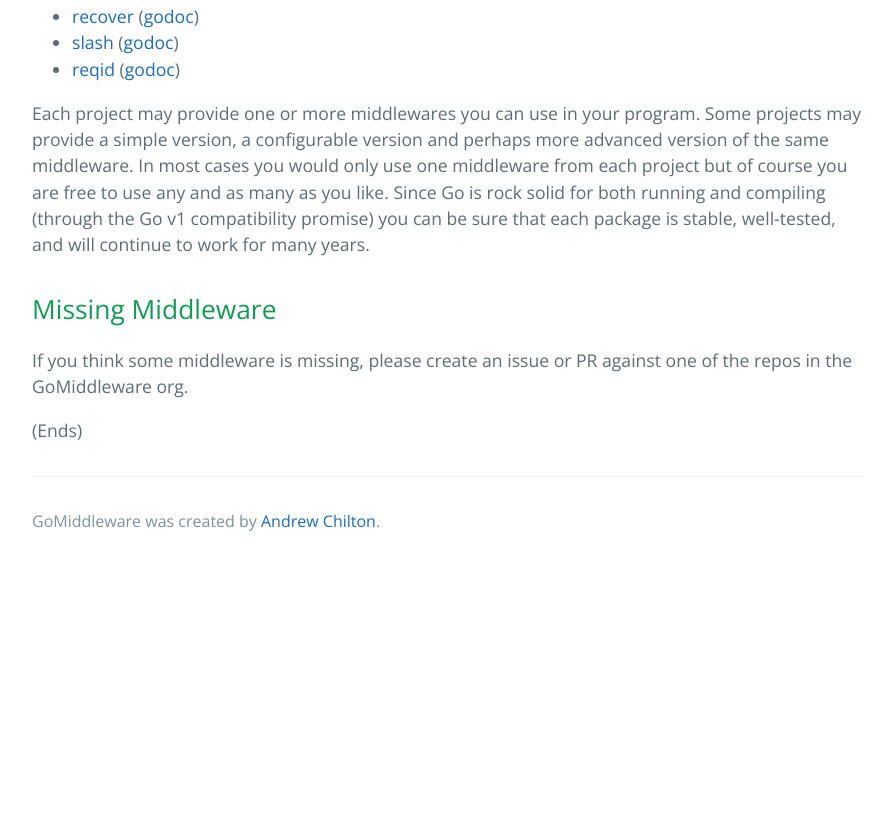
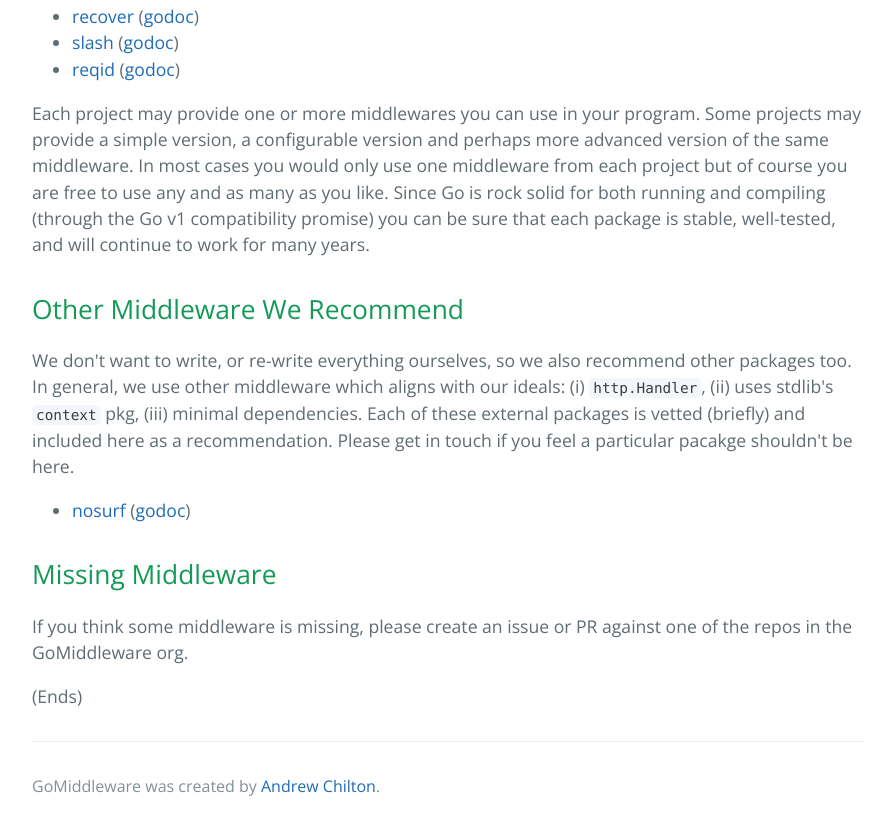
Before and after one commit to gomiddleware/gomiddleware.github.io, a plain HTML site: page index.html in a window 1280 px wide. Shown: the part 1223-2053 px from the top of the page, without its empty margins (192-1087 px from the left). Before the commit the page ends 1788 px from the top, so only its background shows below. Drawn offline with nearby package versions, Linux system fonts and the light colour scheme.

Commit message:
Added other middleware we recommend

```diff
--- a/index.html
+++ b/index.html
@@ -12,7 +12,7 @@
   <body>
     <section class="page-header">
       <h1 class="project-name">Standard GoLang HTTP Middleware.</h1>
-      <h2 class="project-tagline">Our aim: (i) http.Handler interface, (ii) `context`, (iii) minimal dependencies</h2>
+      <h2 class="project-tagline">Our aim: (1) http.Handler interface, (2) `context`, (3) minimal dependencies.</h2>
     </section>
 
     <section class="main-content">
@@ -78,6 +78,22 @@
 
       <h2>
         <a id="todo" class="anchor" href="#todo" aria-hidden="true"></a>
+        Other Middleware We Recommend
+      </h2>
+
+      <p>
+        We don't want to write, or re-write everything ourselves, so we also recommend other packages too.  In general,
+        we use other middleware which aligns with our ideals: (i) <code>http.Handler</code>, (ii) uses
+        stdlib's <code>context</code> pkg, (iii) minimal dependencies. Each of these external packages is vetted (briefly)
+        and included here as a recommendation. Please get in touch if you feel a particular pacakge shouldn't be here.
+      </p>
+
+      <ul>
+        <li><a href="https://github.com/justinas/nosurf/">nosurf</a> (<a href="https://godoc.org/github.com/justinas/nosurf">godoc</a>)</li>
+      </ul>
+
+      <h2>
+        <a id="todo" class="anchor" href="#todo" aria-hidden="true"></a>
         Missing Middleware
       </h2>
 
```
